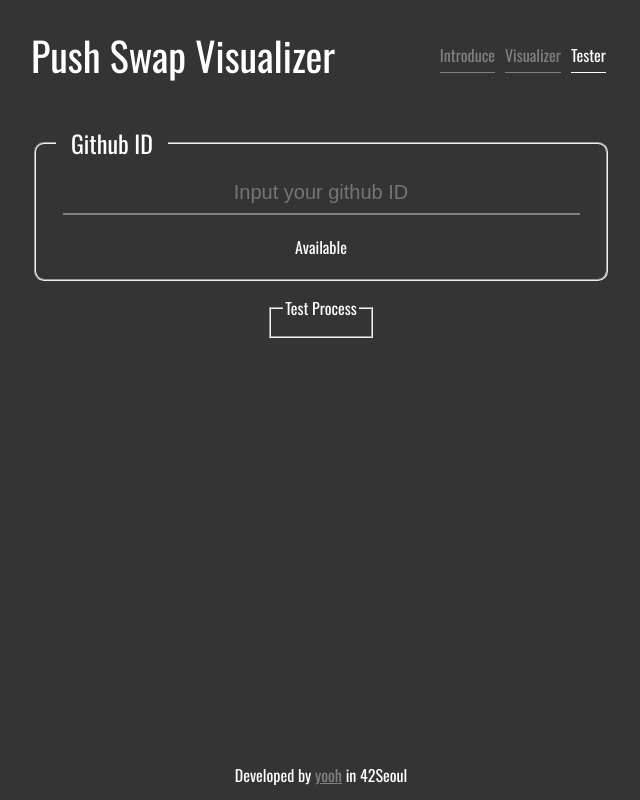
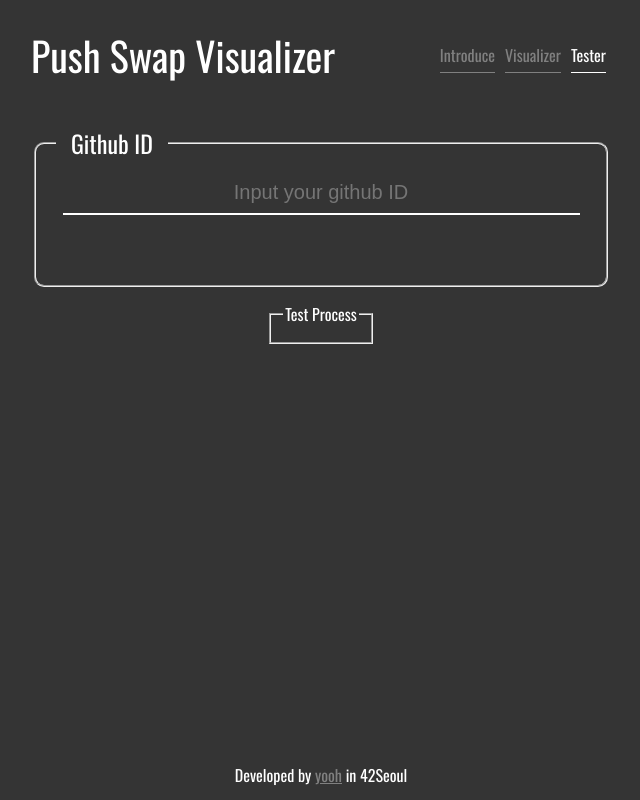
Before and after one commit to oyhoyhk/push_swap_tester, a React (Vite) app in the folder push_swap_visualizer_react/: page /tester in a window 1280 px wide. Shown: the whole page, without its empty margins (319-959 px from the left). Built offline with nearby package versions, Linux system fonts and the light colour scheme.

Commit message:
add git clone api

```diff
--- a/push_swap_visualizer_react/src/TestPage/Fieldset.tsx
+++ b/push_swap_visualizer_react/src/TestPage/Fieldset.tsx
@@ -2,43 +2,53 @@ import styled from '@emotion/styled';
 import axios from 'axios';
 import { IStatus } from './TestPage';
 import { useEffect, useRef } from 'react';
+import Loader from './Loader';
 
 const Fieldset = ({
 	status,
 	legend,
 	placeholder,
-	errMsg,
 	onBlur,
 	onKeyUp,
 }: {
 	legend: string;
 	placeholder: string;
-	errMsg: string;
 	status: IStatus;
 	onBlur: (e: React.ChangeEvent<HTMLInputElement>) => void;
 	onKeyUp: (e: React.KeyboardEvent<HTMLInputElement>) => void;
 }) => {
 	const containerRef = useRef<HTMLFieldSetElement>(null);
-
+	const inputRef = useRef<HTMLInputElement>(null);
 	useEffect(() => {
 		setTimeout(() => {
 			if (containerRef.current) {
 				containerRef.current.classList.add('active');
 				console.log('hi');
 			}
+			if (inputRef.current) {
+				inputRef.current.focus();
+			}
 		}, 500);
 	}, []);
 	return (
 		<Container ref={containerRef}>
 			<legend>{legend}</legend>
-			<input type="text" placeholder={placeholder} onBlur={onBlur} onKeyUp={onKeyUp} />
-			<Message>{errMsg}</Message>
+			<input ref={inputRef} type="text" placeholder={placeholder} onBlur={onBlur} onKeyUp={onKeyUp} />
+			<Message>{status.loading ? <Loader /> : <div className={status.responseType}>{status.responseMessage}</div>}</Message>
 		</Container>
 	);
 };
 
 const Message = styled.div`
 	margin: 10px 0 20px 0;
+	position: relative;
+	height: 30px;
+	& .success {
+		color: #0bf277;
+	}
+	& .fail {
+		color: #ff6b6b;
+	}
 `;
 
 const Container = styled.fieldset`
--- /dev/null
+++ b/push_swap_visualizer_react/src/TestPage/Loader.tsx
@@ -0,0 +1,52 @@
+import styled from '@emotion/styled';
+
+const Loader = () => {
+	return <Container className="loader" />;
+};
+
+const Container = styled.span`
+	&.loader,
+	&.loader:before,
+	&.loader:after {
+		border-radius: 50%;
+		width: 1.5em;
+		height: 1.5em;
+		animation-fill-mode: both;
+		animation: bblFadInOut 1.8s infinite ease-in-out;
+	}
+	&.loader {
+		display: block;
+		color: #fff;
+		font-size: 7px;
+		position: relative;
+		text-indent: -9999em;
+		transform: translateZ(0);
+		animation-delay: -0.16s;
+	}
+	&.loader:before,
+	&.loader:after {
+		content: '';
+		position: absolute;
+		top: 0;
+	}
+	&.loader:before {
+		left: -2.5em;
+		animation-delay: -0.32s;
+	}
+	&.loader:after {
+		left: 2.5em;
+	}
+
+	@keyframes bblFadInOut {
+		0%,
+		80%,
+		100% {
+			box-shadow: 0 2.5em 0 -1.3em;
+		}
+		40% {
+			box-shadow: 0 2.5em 0 0;
+		}
+	}
+`;
+
+export default Loader;
--- a/push_swap_visualizer_react/src/TestPage/TestPage.tsx
+++ b/push_swap_visualizer_react/src/TestPage/TestPage.tsx
@@ -8,19 +8,51 @@ const SERVER_URL = 'http://localhost:8000';
 export interface IStatus {
 	check: boolean;
 	value: string | null;
+	loading: boolean;
+	responseType: 'success' | 'fail';
+	responseMessage: string;
 }
+
 export interface IStatusContainer {
-	[key: string]: IStatus;
+	id: IStatus;
+	repo: IStatus;
 }
 
 const TestPage = () => {
-	const [status, setStatus] = useState<IStatusContainer>({ id: { check: true, value: null }, repo: { check: false, value: null } });
+	const [status, setStatus] = useState<IStatusContainer>({
+		id: { check: true, value: null, loading: false, responseType: 'success', responseMessage: '' },
+		repo: { check: false, value: null, loading: false, responseType: 'success', responseMessage: '' },
+	});
 	const onBlurGithubID = async (e: React.ChangeEvent<HTMLInputElement>) => {
-		const response = await axios.post(SERVER_URL + '/api/check_github_id', { id: e.target.value });
-		const check = response.data;
-		console.log(check);
-		if (check == true) {
-			setStatus({ ...status, repo: { ...status.repo, check: true } });
+		if (e.target.value === '') return;
+		setStatus({ ...status, id: { ...status['id'], loading: true } });
+		try {
+			const response = await axios.post(SERVER_URL + '/api/check_github_id', { id: e.target.value });
+			const check = response.data;
+			console.log(check);
+			if (check == true) {
+				setStatus({
+					id: {
+						...status['id'],
+						value: e.target.value,
+						loading: false,
+						responseType: 'success',
+						responseMessage: 'Tester Available',
+					},
+					repo: { ...status['repo'], check: true },
+				});
+			} else {
+				setStatus({
+					id: { ...status['id'], loading: false, responseType: 'fail', responseMessage: 'Already in Test Progress' },
+					repo: { ...status['repo'], check: false },
+				});
+			}
+		} catch (e) {
+			console.error(e);
+			setStatus({
+				id: { ...status['id'], loading: false, responseType: 'fail', responseMessage: 'Internal Server Error...' },
+				repo: { ...status['repo'], check: false },
+			});
 		}
 	};
 	const onKeyUpGithubID = (e: React.KeyboardEvent<HTMLInputElement>) => {
@@ -29,8 +61,33 @@ const TestPage = () => {
 		}
 	};
 
-	const onBlurRepo = (e: React.ChangeEvent<HTMLInputElement>) => {
+	const onBlurRepo = async (e: React.ChangeEvent<HTMLInputElement>) => {
 		console.log('Blur Repo : ', e.target.value);
+		if (e.target.value === '') return;
+		setStatus({
+			id: { ...status['id'] },
+			repo: { ...status['repo'], loading: true },
+		});
+		try {
+			const response = await axios.post(SERVER_URL + '/api/repository', { id: status['id'].value, repository: e.target.value });
+			if (response.data) {
+				setStatus({
+					id: { ...status['id'] },
+					repo: { ...status['repo'], loading: false, responseType: 'success', responseMessage: 'Repository Clone Success' },
+				});
+			} else {
+				setStatus({
+					id: { ...status['id'] },
+					repo: { ...status['repo'], loading: false, responseType: 'fail', responseMessage: 'Repository Clone Failed' },
+				});
+			}
+		} catch (e) {
+			console.error(e);
+			setStatus({
+				id: { ...status['id'] },
+				repo: { ...status['repo'], loading: false, responseType: 'fail', responseMessage: 'Internel Server Error' },
+			});
+		}
 	};
 
 	const onKeyUpRepo = (e: React.KeyboardEvent<HTMLInputElement>) => {
@@ -46,7 +103,6 @@ const TestPage = () => {
 					status={status['id']}
 					legend="Github ID"
 					placeholder="Input your github ID"
-					errMsg="Available"
 					onBlur={onBlurGithubID}
 					onKeyUp={onKeyUpGithubID}
 				/>
@@ -56,7 +112,6 @@ const TestPage = () => {
 					status={status['repo']}
 					legend="Github Repository"
 					placeholder="Input your push_swap repository URL for testing"
-					errMsg="Available"
 					onBlur={onBlurRepo}
 					onKeyUp={onKeyUpRepo}
 				/>
```
Also changed, not shown: 1 other file (tests, documents, lock files or other folders).
